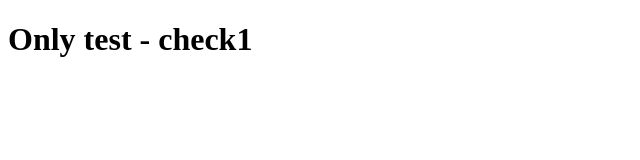
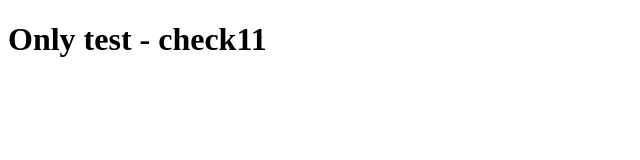
Before and after one commit to umbrellait-Ilya-Zverev/test-github-integration, a plain HTML site: page index.html in a window 1280 px wide. Shown: the full height of the page, 0-640 px from the left. Drawn offline with Linux system fonts and the light colour scheme.

Commit message:
add change

```diff
--- a/index.html
+++ b/index.html
@@ -5,6 +5,6 @@
     <title>Title</title>
 </head>
 <body>
-<h1>Only test - check1</h1>
+<h1>Only test - check11</h1>
 </body>
 </html>
```
